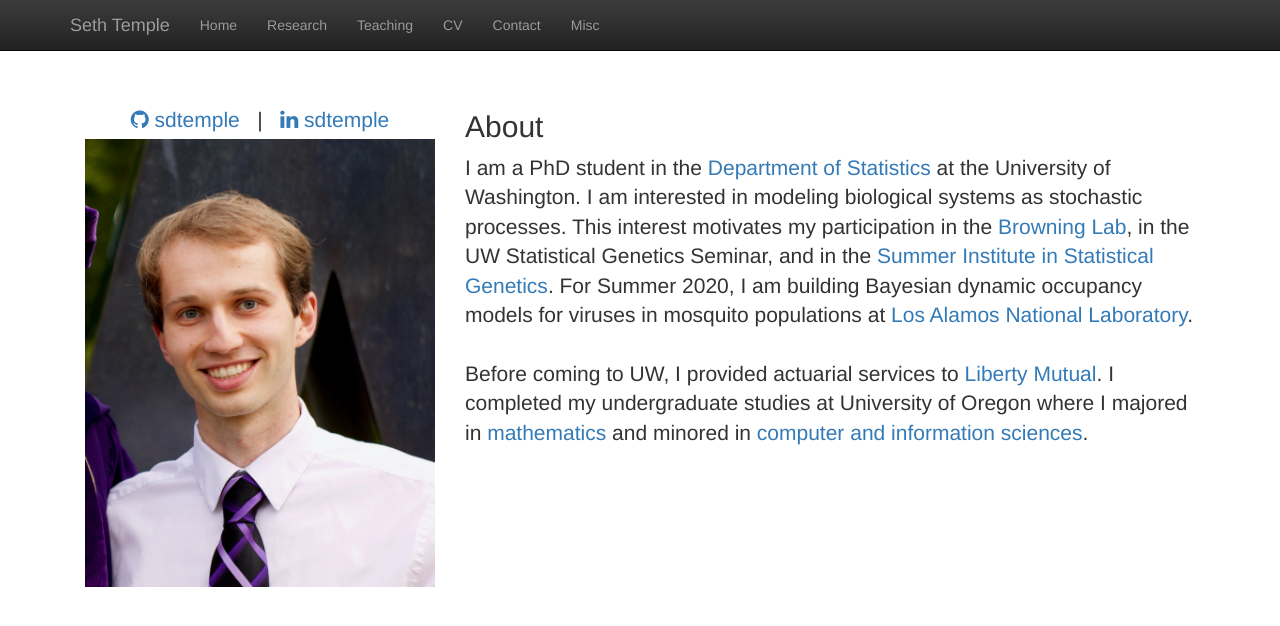
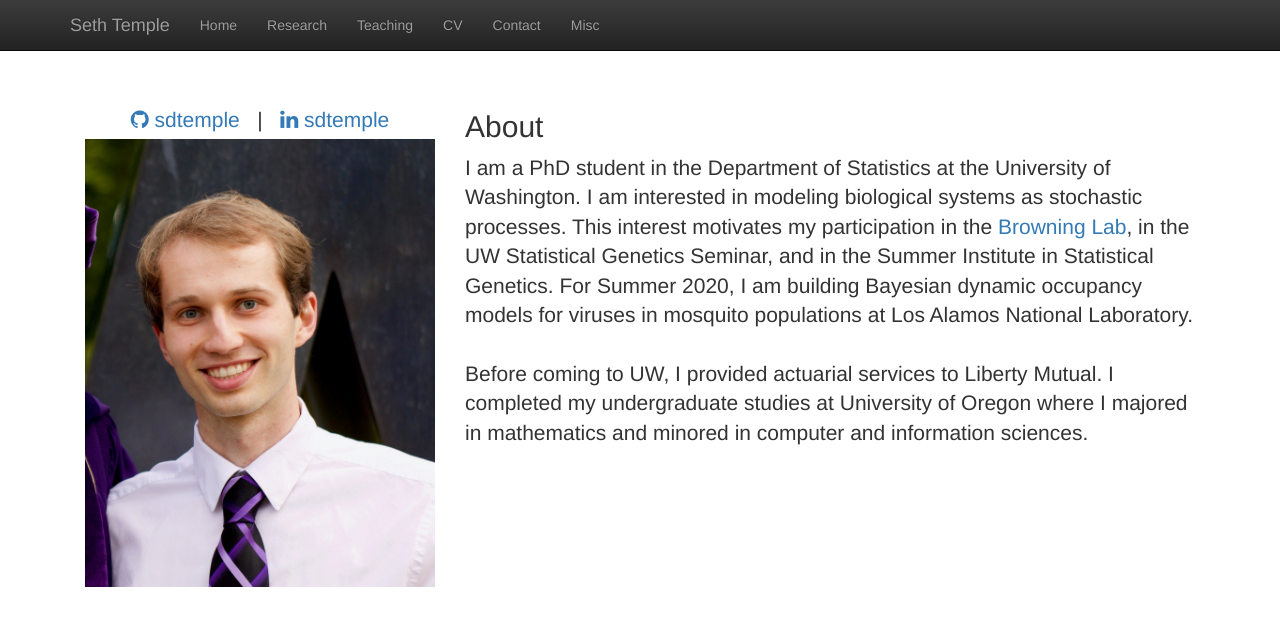
Before and after one commit to sdtemple/sdtemple.github.io, a Jekyll site: the page built from index.html, in a window 1280 px wide. Shown: the top 626 px of the page. Built offline with Jekyll 4.4.1, drawn with Linux system fonts in a browser that asks for light colours; nearby versions of some CDN libraries; library files that are not in the unit come from our copies; part of the change alters nothing that is shown.

```diff
--- a/index.html
+++ b/index.html
@@ -19,16 +19,16 @@ title:  'Seth Temple'
 <div class="col-md-8">
   <h2 class="featurette-heading">About </h2>
   <p class="lead">
-  I am a PhD student in the <a href = "http://www.stat.washington.edu/">Department of Statistics</a>
+  I am a PhD student in the Department of Statistics
     at the University of Washington. I am interested in modeling biological systems as stochastic processes.
-    This interest motivates my participation in the <a href = "https://sites.uw.edu/sguy/">Browning Lab</a>, in the UW Statistical Genetics Seminar, and in the <a href = "https://si.biostat.washington.edu/suminst/sisg">Summer Institute in Statistical Genetics</a>.
-    For Summer 2020, I am building Bayesian dynamic occupancy models for viruses in mosquito populations at <a href = "https://www.lanl.gov/">Los Alamos National Laboratory</a>.<br/>
+    This interest motivates my participation in the <a href = "https://sites.uw.edu/sguy/">Browning Lab</a>, in the UW Statistical Genetics Seminar, and in the Summer Institute in Statistical Genetics.
+    For Summer 2020, I am building Bayesian dynamic occupancy models for viruses in mosquito populations at Los Alamos National Laboratory.<br/>
 <br/>
 Before coming to UW, I provided
-    actuarial services to <a href = "https://www.libertymutual.com/">Liberty Mutual</a>.
+    actuarial services to Liberty Mutual.
     I completed my undergraduate studies at University of Oregon
-    where I majored in <a href = "https://math.uoregon.edu/">mathematics</a> and
-    minored in <a href = "https://cs.uoregon.edu/">computer and information sciences</a>.
+    where I majored in mathematics and
+    minored in computer and information sciences.
   </p>
 </div>
 </div>
```
